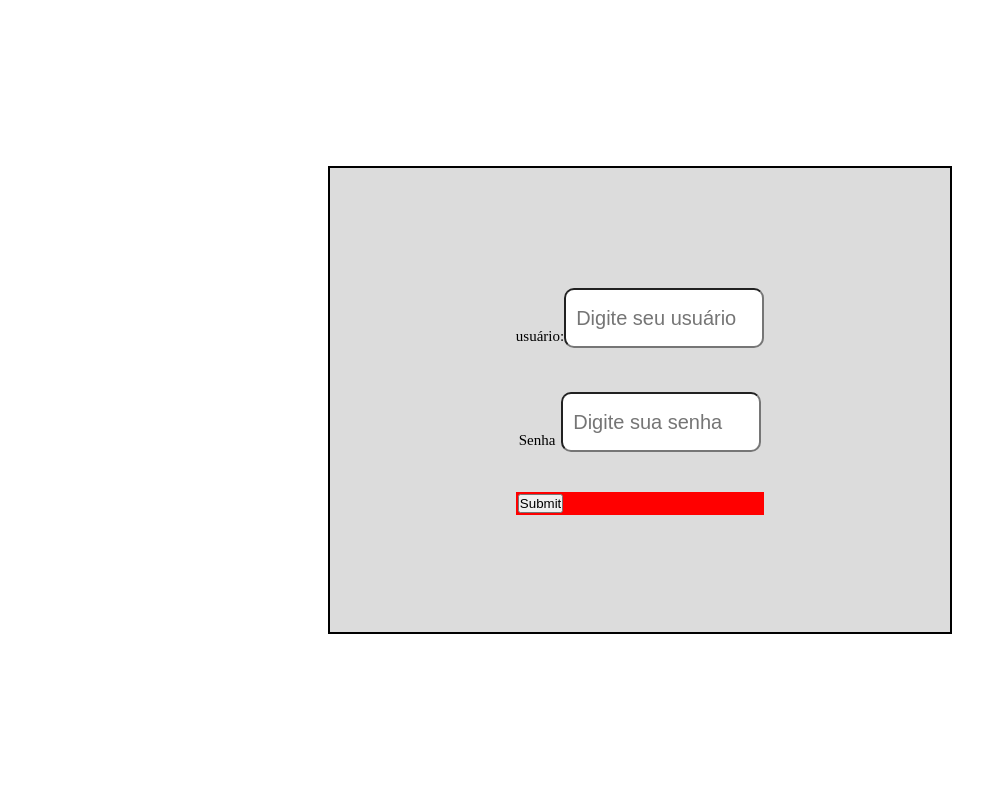
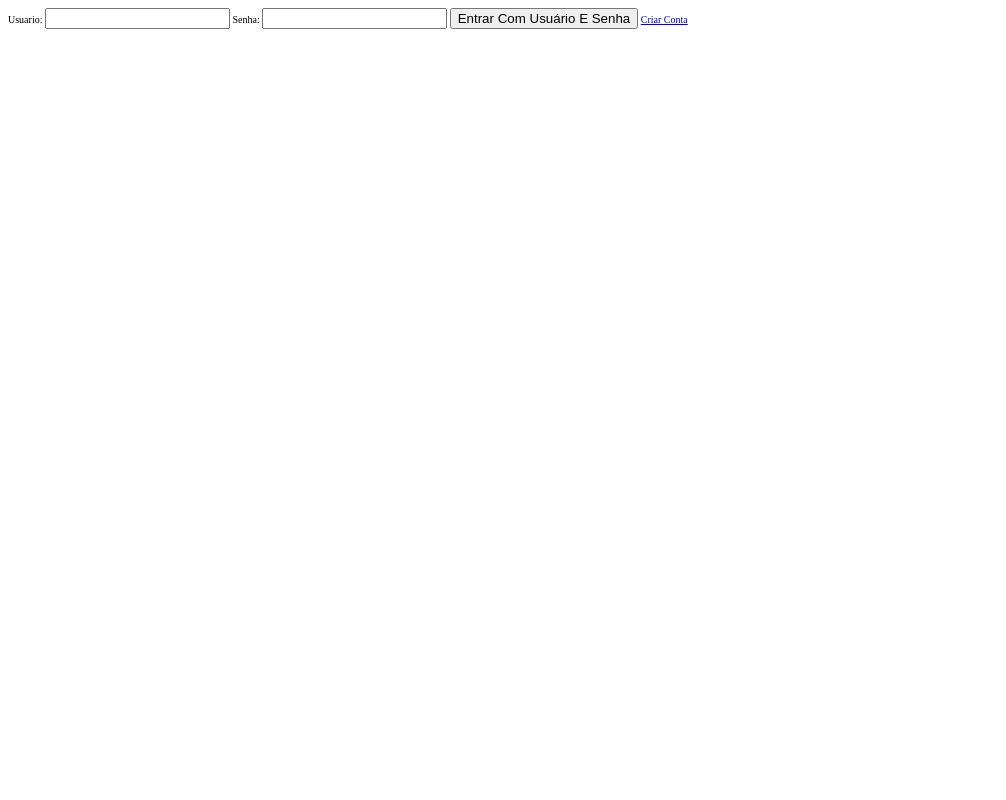
Before and after one commit to DanielErick-dev/django2, a Django app: page /login/ in a window 1280 px wide. Shown: the whole page, without its empty margins (0-1006 px from the left). Run offline with Django 4.2, Linux system fonts and the light colour scheme; some libraries are stand-ins or nearby versions.

Commit message:
projeto finalizado

```diff
--- a/core/forms.py
+++ b/core/forms.py
@@ -1,6 +1,6 @@
 from django import forms
 from django.core.mail.message import EmailMessage
-from .models import Produto
+from .models import Produto, Login
 
 class ContatoForm(forms.Form):
     nome = forms.CharField(label='nome', max_length=100)
@@ -29,3 +29,8 @@ class ProdutoModelForm(forms.ModelForm):
     class Meta:
         model = Produto
         fields = ['nome', 'preco', 'estoque', 'imagem']
+
+class LoginModelForm(forms.ModelForm):
+    class Meta:
+        model = Login
+        fields=['usuario', 'senha']
--- a/core/models.py
+++ b/core/models.py
@@ -1,7 +1,6 @@
 from django.db import models
 from stdimage.models import StdImageField
 from django.utils import timezone
-
 from django.db.models import signals
 from django.template.defaultfilters import slugify
 
@@ -27,3 +26,10 @@ def produto_pre_save(signal, instance, sender, **kwargs):
     instance.slug = slugify(instance.nome)
 
 signals.pre_save.connect(produto_pre_save, sender=Produto)
+
+
+class Login(models.Model):
+    usuario=models.CharField('usuario',max_length=15)
+    senha=models.CharField('senha',max_length=10)
+    def __str__(self):
+        return self.usuario
--- a/core/static/css/login.css
+++ b/core/static/css/login.css
@@ -1,92 +1,7 @@
-*{
+html{
+    box-sizing: border-box;
+    font-size: 62.5%;
     margin: 0;
     padding: 0;
-    box-sizing: border-box;
+    display: flex;
 }
-html{
-    font-size: 65%;
-}
-body{
-    display: flex;
-    justify-content: center;
-    align-items: center;
-
-
-}
-
-.container{
-    width: 100vw;
-    height: 100vh;
-    display: flex;
-    justify-content: center;
-    align-items: center;
-}
-.container .container-login{
-    border: 2px solid #000;
-    width: 60em;
-    height: 45em;
-    background: gainsboro;
-    display: flex;
-    justify-content: center;
-    align-items: center;
-    flex-direction: column;
-
-}
-
-.container .container-login{
-    padding: 3em;
-    display: flex;
-    justify-content: center;
-    align-items: center;
-    flex-direction: column;
-}
-
-.user{
-    display: flex;
-    align-items: center;
-    justify-content: space-around;
-    flex-direction: row;
-
-}
-
-.password{
-    display: flex;
-    align-items: center;
-    justify-content: space-around;
-    flex-direction: row;
-
-}
-
-.user input{
-    margin-bottom: 2em;
-    margin-top: 0.2em;
-    width: 10em;
-    height: 3em;
-    border-radius: 10px;
-    font-size: 20px;
-    padding: 10px;
-}
-
-.password input{
-    margin-bottom: 2em;
-    margin-top: 0.2em;
-    width: 10em;
-    height: 3em;
-    border-radius: 10px;
-    font-size: 20px;
-    padding: 10px;
-}
-
-.user label{
-    font-size: 15px;
-}
-
-.password label{
-    font-size: 15px;
-}
-
-.container-login .btn-entrar{
-    border: 2px solid red;
-    background: red;
-
-}
--- a/core/templates/login.html
+++ b/core/templates/login.html
@@ -6,22 +6,19 @@
     <meta name="viewport" content="width=device-width, initial-scale=1.0">
     <link rel="stylesheet" href="{% static 'css/login.css' %}">
     <title>Login</title>
+
+
 </head>
 <body>
     <section class="container">
         <div class="container-login">
-            <div>
-                <div class="user">
-                    <label for="user">usuário: </label>
-                    <input type="text" placeholder="Digite seu usuário" name="user" autocomplete="off"/>
-                </div>
-                <div class="password">
-                    <label for="password">Senha</label>
-                    <input type="text" placeholder="Digite sua senha" name="password" autocomplete="off"/>
-                </div>
-                <div class="btn-entrar">
-                    <input type="submit" placeholder="Entrar">
-                </div>
+            <div class="form-caixa">
+                <form method="post" action="{% url 'core:login' %}" autocomplete="off">
+                    {% csrf_token %}
+                    {{ form }}
+                    <button type="submit">Entrar Com Usuário E Senha</button>
+                    <a href="{% url 'core:criar_conta' %}" target="_blank">Criar Conta</a>
+                </form>
             </div>
         </div>
     </section>
--- a/core/urls.py
+++ b/core/urls.py
@@ -1,5 +1,5 @@
 from django.urls import path
-from .views import produto, index, contato, produtos_salvos, remover_produto,login
+from .views import produto, index, contato, produtos_salvos, remover_produto,login,criar_conta
 
 app_name = 'core'
 
@@ -10,4 +10,5 @@ urlpatterns = [
     path('produtos_salvos/', produtos_salvos, name='produtos_salvos'),
     path('remover_produto/', remover_produto, name='remover_produto'),
     path('login/', login, name='login'),
+    path('criar_conta', criar_conta, name='criar_conta'),
 ]
--- a/core/views.py
+++ b/core/views.py
@@ -1,7 +1,7 @@
 from django.shortcuts import render
-from .forms import ContatoForm, ProdutoModelForm
+from .forms import ContatoForm, ProdutoModelForm, LoginModelForm
 from django.contrib import messages
-from .models import Produto
+from .models import Produto, Login
 
 
 def index(request):
@@ -56,4 +56,37 @@ def produtos_salvos(request):
 
 
 def login(request):
-    return render(request,'login.html')
+    lista_de_usuarios = Login.objects.all()
+    form=LoginModelForm()
+    if str(request.method) == 'POST':
+        form=LoginModelForm(request.POST)
+        if form.is_valid():
+            usuario=form.cleaned_data['usuario']
+            senha=form.cleaned_data['senha']
+            for usuario_da_lista in lista_de_usuarios:
+                if usuario == usuario_da_lista.usuario:
+                    if senha == usuario_da_lista.senha:
+                        print(f'seja bem vindo {usuario}')
+                        break
+            else:
+                print('você não é bem vindo ou não criou sua conta ainda')
+            form=LoginModelForm()
+
+    context={'form':form}
+    return render(request,'login.html',context)
+def criar_conta(request):
+    form=LoginModelForm()
+    if str(request.method) == 'POST':
+        form=LoginModelForm(request.POST)
+        if form.is_valid():
+            usuario=form.cleaned_data['usuario']
+            senha=form.cleaned_data['senha']
+            try:
+                print(f'usuario:{usuario}\nsenha:{senha}')
+                form.save()
+            except:
+                print(f'ocorreu um erro')
+            form=LoginModelForm()
+
+    context={'form':form}
+    return render(request,'criar_conta.html',context)
--- a/django2/settings.py
+++ b/django2/settings.py
@@ -12,11 +12,12 @@ https://docs.djangoproject.com/en/4.2/ref/settings/
 
 from pathlib import Path
 import os
+import dj_database_url
 
 # Build paths inside the project like this: BASE_DIR / 'subdir'.
 BASE_DIR = Path(__file__).resolve().parent.parent
 
-
+DATABASES = {'default': dj_database_url.config()}
 # Quick-start development settings - unsuitable for production
 # See https://docs.djangoproject.com/en/4.2/howto/deployment/checklist/
 
```
Also changed, not shown: core/templates/criar_conta.html (added, +19 -0 lines), requirements.txt (+0 -92 lines), core/migrations/0003_login.py (added), media/produtos/açai_mYKrQMR.jpeg (added), media/produtos/açai_mYKrQMR.thumb.jpeg (added), media/produtos/açai_zQW7Kqh.jpeg (added), media/produtos/açai_zQW7Kqh.thumb.jpeg (added), 1 other file.
